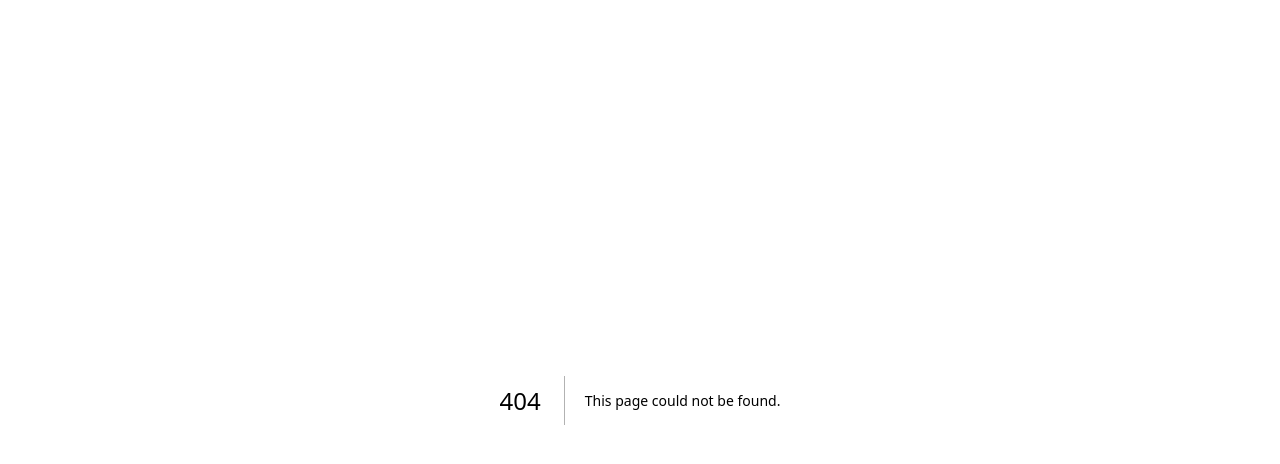
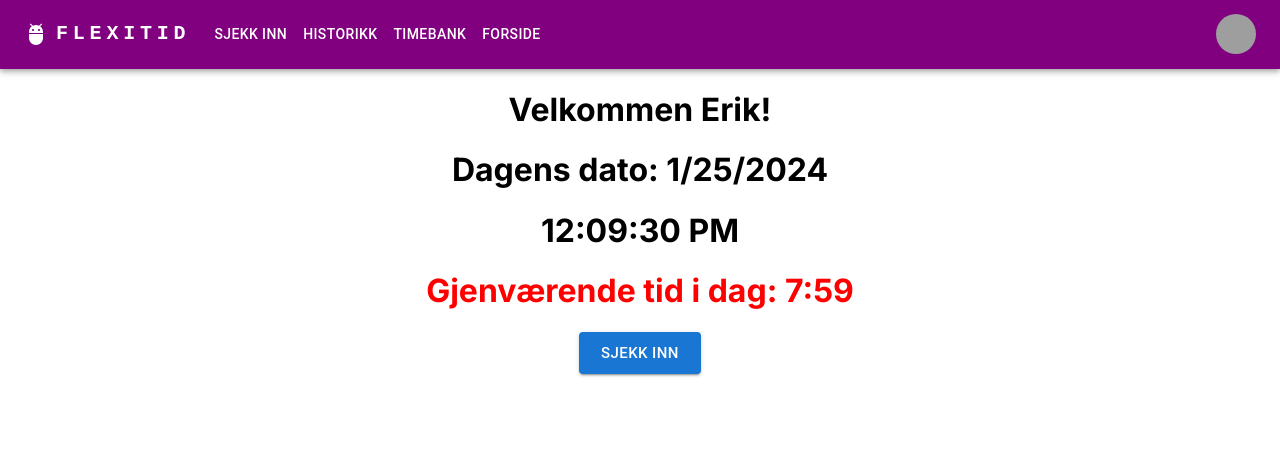
Before and after one commit to Halko13/APP2000-gruppe09, a Next.js app in the folder fleksitid/: page /dashboard/sjekkinn in a window 1280 px wide. Before the commit this address had no page. Shown: the top 464 px of the page. Built offline with nearby package versions, Linux system fonts and the light colour scheme; grey boxes are pictures that could not be loaded.

Commit message:
Refaktoring

```diff
--- /dev/null
+++ b/fleksitid/app/dashboard/layout.js
@@ -0,0 +1,23 @@
+import { Inter } from "next/font/google";
+import ResponsiveAppBar from "@/components/NavBar";
+
+const inter = Inter({ subsets: ["latin"] });
+
+export const metadata = {
+  title: "Create Next App",
+  description: "Generated by create next app",
+};
+
+export default function AdminLayout({ children }) {
+  return (
+    <html lang="en">
+      <body
+        className={inter.className}
+        style={{ backgroundColor: "white", margin: 0, padding: 0 }}
+      >
+        <ResponsiveAppBar />
+        {children}
+      </body>
+    </html>
+  );
+}
--- /dev/null
+++ b/fleksitid/app/dashboard/sjekkinn/page.jsx
@@ -0,0 +1,24 @@
+// Forfatter Christopher Westergren
+
+import React from "react";
+import styles from "@/app/page.module.css";
+import Klokke from "@/components/Klokke";
+import SjekkinnKnapp from "@/components/SjekkinnKnapp";
+
+const SjekkInn = () => {
+  let dato = new Date().toLocaleDateString();
+  let navn = "Erik";
+  return (
+    <>
+      <h1 className={styles.velkommen}>Velkommen {navn}! </h1>
+      <h1 className={styles.dato}>Dagens dato: {dato}</h1>
+      {/* Bruker suppressHydrationWarning for å unngå feilmelding
+        om at tiden på klientsiden og serversiden ikke stemmer! */}
+      <Klokke suppressHydrationWarning />
+      <h1 className={styles.ov}>Gjenværende tid i dag: 7:59</h1>
+      <SjekkinnKnapp />
+    </>
+  );
+};
+
+export default SjekkInn;
--- a/fleksitid/app/innlogging/page.js
+++ b/fleksitid/app/innlogging/page.js
@@ -73,7 +73,7 @@ const InnloggingSide = () => {
           `Logget inn. Velkommen ${valgtBruker.Fornavn} ${valgtBruker.Etternavn}!`
         );
         // Til ansatt siden
-        window.location.href = "/sjekkinn";
+        window.location.href = "/dashboard/sjekkinn";
       } else {
         setLoginStatus("Innlogging feilet. Feil navn eller pin kode!");
       }
--- /dev/null
+++ b/fleksitid/components/Klokke.jsx
@@ -0,0 +1,26 @@
+// Inspirasjon til klokke er hentet fra:
+// https://www.youtube.com/watch?v=T_lFnwLiATc
+
+"use client";
+import { useState } from "react";
+import styles from "@/styles/klokke.module.css";
+
+const Klokke = () => {
+  let tid = new Date().toLocaleTimeString();
+  const [nåværendeTid, setNåværendeTid] = useState(tid);
+
+  const updateTid = () => {
+    let tid = new Date().toLocaleTimeString();
+    setNåværendeTid(tid);
+  };
+
+  setInterval(updateTid, 1000);
+
+  return (
+    <div className={styles.klokke}>
+      <h1>{nåværendeTid}</h1>
+    </div>
+  );
+};
+
+export default Klokke;
```
Also changed, not shown: fleksitid/app/components/Klokke.jsx (deleted, +0 -26 lines), fleksitid/app/sjekkinn/page.jsx (deleted, +0 -26 lines), fleksitid/components/SjekkinnKnapp.jsx (renamed from fleksitid/app/components/SjekkinnKnapp.jsx, +5 -5 lines), fleksitid/components/NavBar.jsx (renamed from fleksitid/app/components/NavBar.jsx), fleksitid/styles/klokke.module.css (renamed from fleksitid/app/styles/klokke.module.css), fleksitid/vercel.json (deleted).
